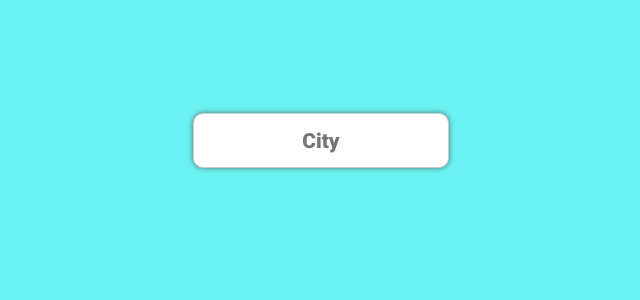
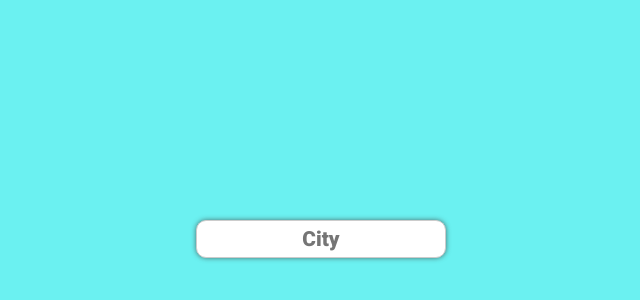
Before and after one commit to GogoMogo1989/react-weather-app-mobile, a React (Create React App) app: page / in a window 1280 px wide. Shown: the part 294-594 px from the top of the page, without its empty margins (319-959 px from the left). Built offline with nearby package versions, Linux system fonts and the light colour scheme.

Commit message:
20220526

```diff
--- a/src/components/form.css
+++ b/src/components/form.css
@@ -3,12 +3,14 @@
 .formContainer{
     display:flex;
     justify-content:center;
-    margin-top:50px;
+}
+
+.form{
+    margin-top:20%;
 }
 
 .input{
     text-align: center;
-    padding: 5px;
     font-size: 130%;
     border-width: 1px;
     border-color: #CCCCCC;
--- a/src/components/weather.css
+++ b/src/components/weather.css
@@ -1,7 +1,7 @@
 @import url('https://fonts.googleapis.com/css2?family=Roboto:wght@900&display=swap');
 
 .weatherCardContainer{
-    padding:40px;
+    padding:10%;
     font-family: 'Roboto', sans-serif;
     color: rgb(94, 90, 90);
 }
@@ -20,13 +20,13 @@
     display:flex;
     justify-content: center;
     font-size:400%;
-    margin:5px;
+    margin:5%;
 }
 
 .card h5{
     display:flex;
     justify-content: center;
-    margin:5px;
+    margin:5%;
     font-size:150%;
 }
 
```
